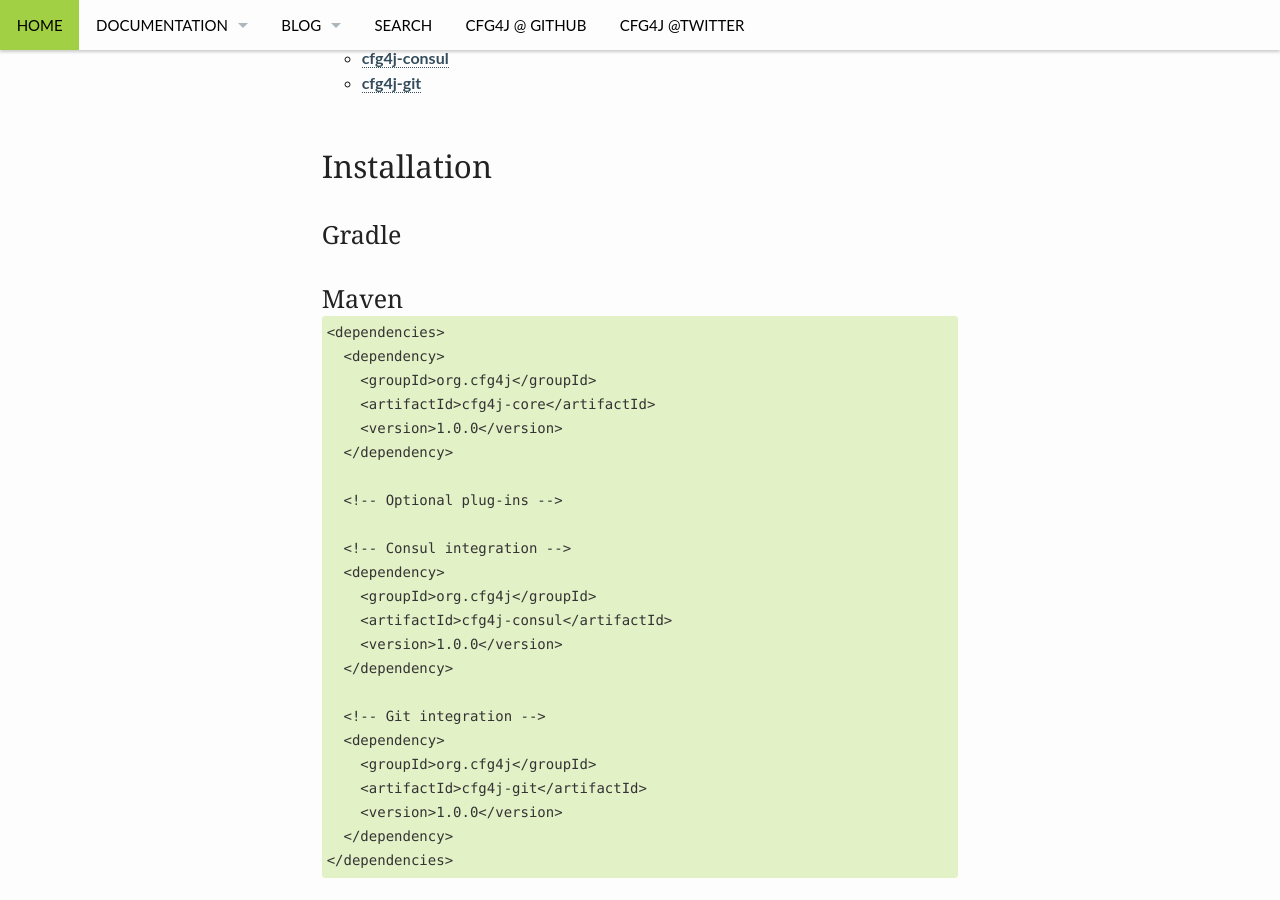
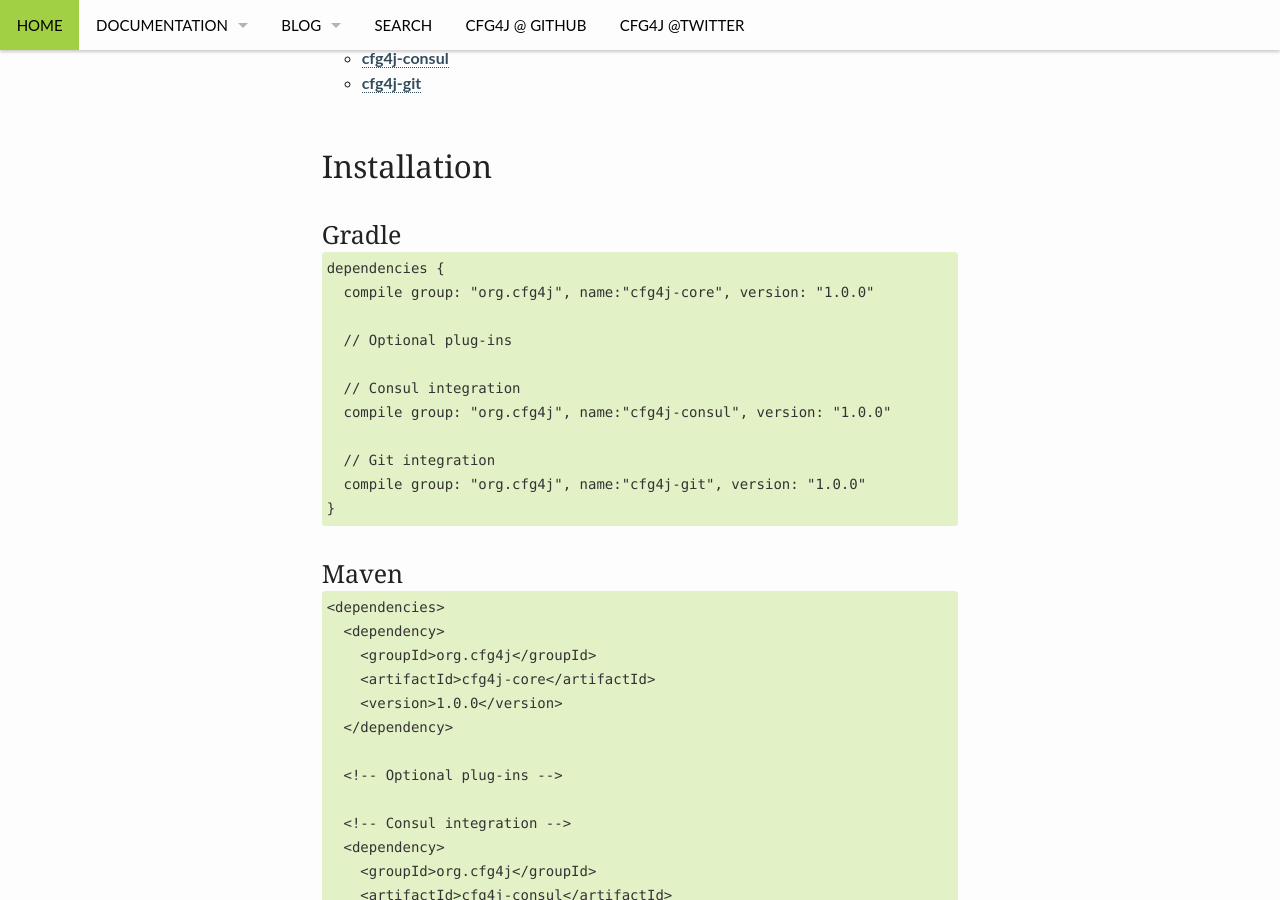
Before and after one commit to cfg4j/cfg4j.github.io, a Jekyll site: the page built from _posts/releases/2015-05-31-release_1_0_0.md, in a window 1280 px wide and 900 px high, scrolled down 949 px. Built offline with Jekyll 4.4.1, drawn with Linux system fonts in a browser that asks for light colours.

Commit message:
bring back gradle installation script in release announcements

```diff
--- a/_layouts/release.html
+++ b/_layouts/release.html
@@ -33,17 +33,17 @@ layout: page
 
   <h3 id="gradle">Gradle</h3>
 
-  <!--<figure class="highlight"><pre><code class="language-java" data-lang="java">dependencies {-->
-  <!--compile group: "org.cfg4j", name:"cfg4j-core", version: "{{ page.release.version }}"-->
-  <!---->
-  <!--// Optional plug-ins-->
-  <!---->
-  <!--// Consul integration-->
-  <!--compile group: "org.cfg4j", name:"cfg4j-consul", version: "{{ page.release.version }}"-->
-  <!---->
-  <!--// Git integration-->
-  <!--compile group: "org.cfg4j", name:"cfg4j-git", version: "{{ page.release.version }}"-->
-<!--}</code></pre></figure>-->
+  <figure class="highlight"><pre><code class="language-java" data-lang="java">dependencies {
+  compile group: "org.cfg4j", name:"cfg4j-core", version: "{{ page.release.version }}"
+
+  // Optional plug-ins
+
+  // Consul integration
+  compile group: "org.cfg4j", name:"cfg4j-consul", version: "{{ page.release.version }}"
+
+  // Git integration
+  compile group: "org.cfg4j", name:"cfg4j-git", version: "{{ page.release.version }}"
+}</code></pre></figure>
 
   <h3 id="maven">Maven</h3>
 
```
